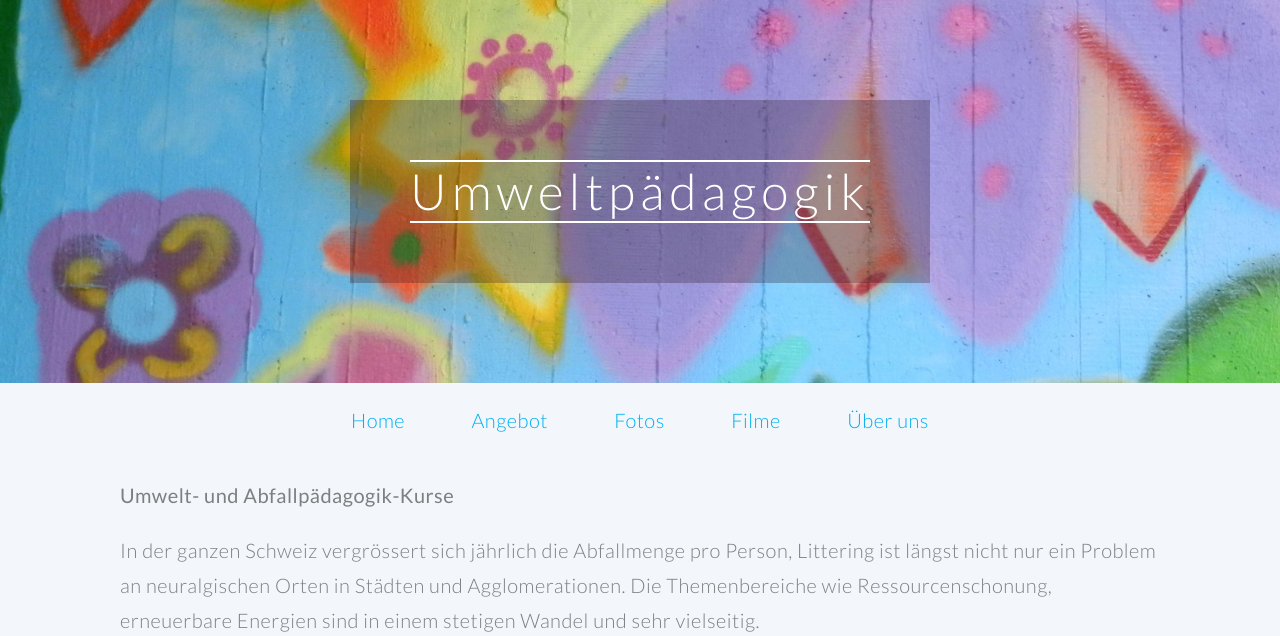
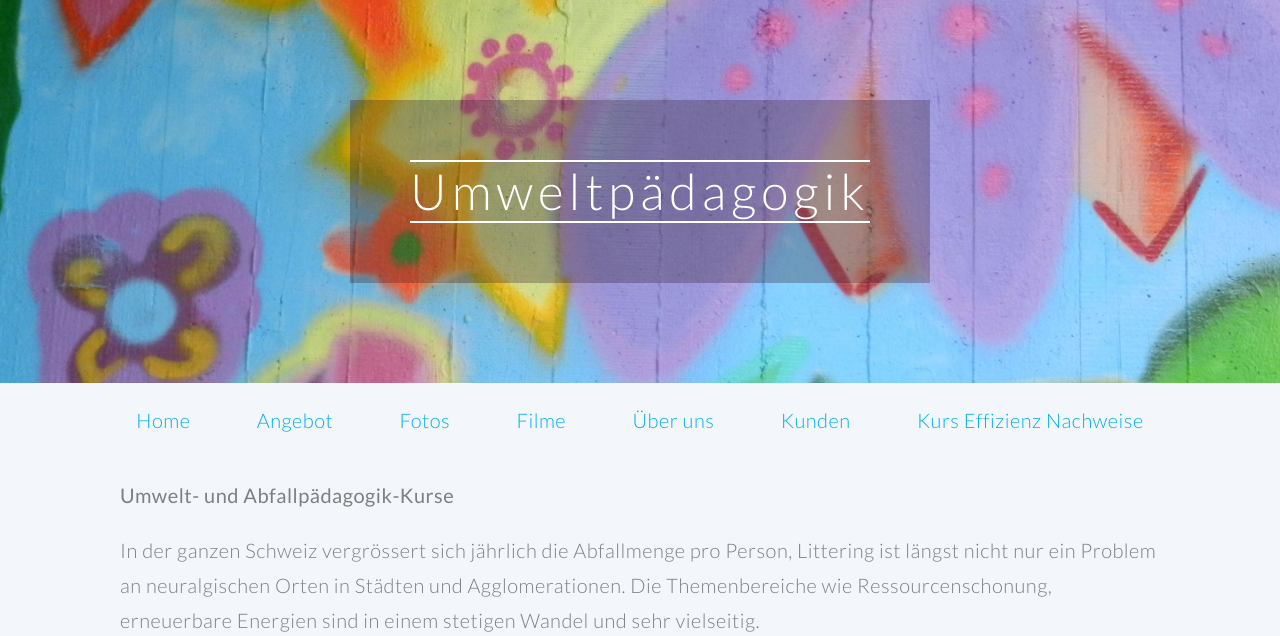
Before and after one commit to bhzunami/umweltpaedagogik, a Rails app: page / in a window 1280 px wide. Shown: the top 636 px of the page. Run offline with Rails 7, Linux system fonts and the light colour scheme; style sheets or scripts are compiled from the project's sources; some libraries are stand-ins or nearby versions.

Commit message:
Add 2 Menus

```diff
--- a/app/views/layouts/_header.html.haml
+++ b/app/views/layouts/_header.html.haml
@@ -11,3 +11,5 @@
       %li= link_to "Fotos", photos_path()
       %li= link_to "Filme", videos_path()
       %li= link_to "Über uns", aboutUs_path()
+      %li= link_to "Kunden", "#"
+      %li= link_to "Kurs Effizienz Nachweise", "#"
```
Also changed, not shown: 1 other file.
